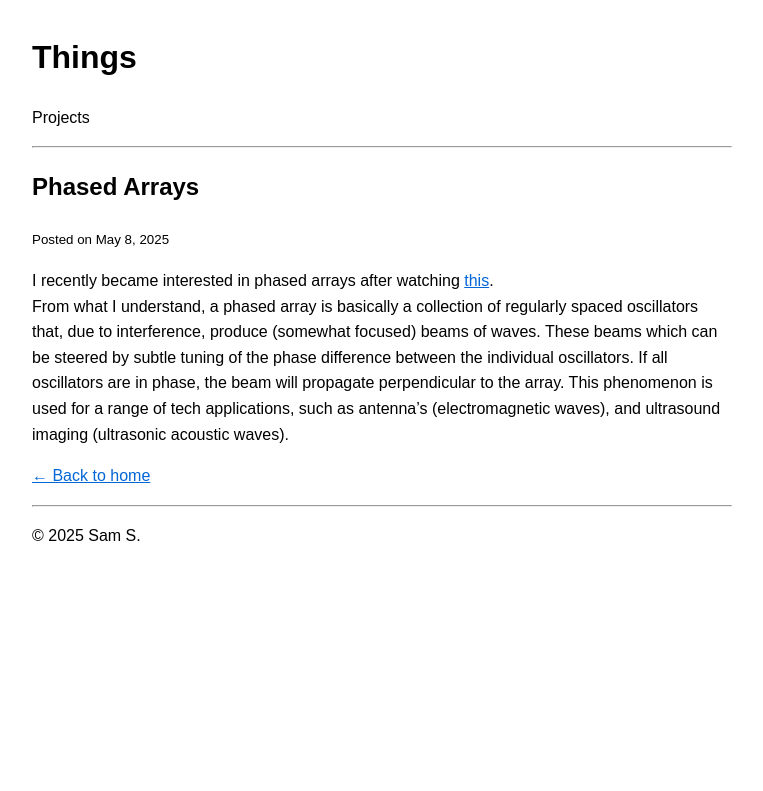
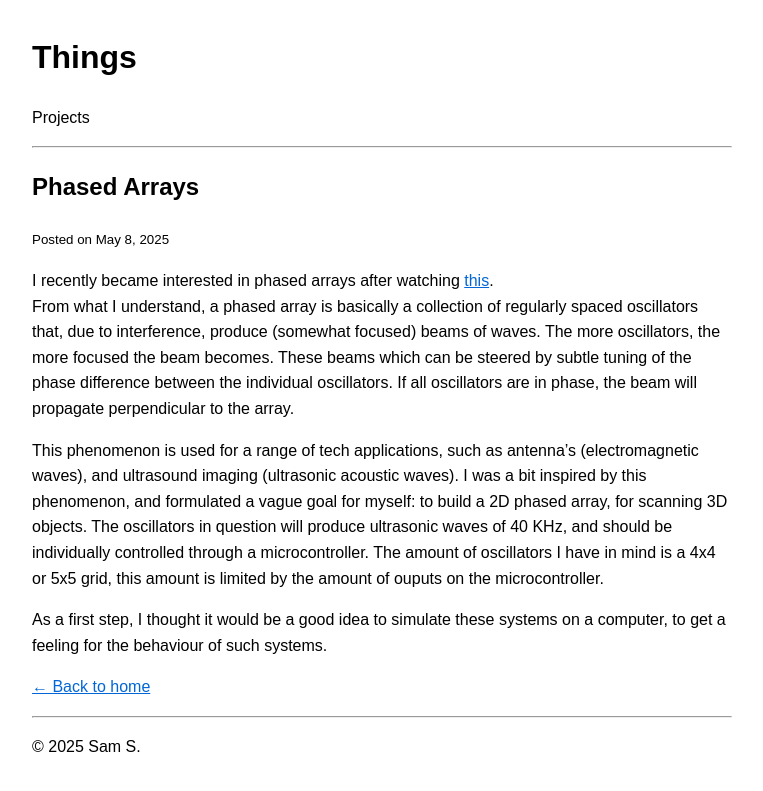
Before and after one commit to samman350/samman350.github.io, a Jekyll site: the page built from _posts/2025-05-08-phased-arrays.md, in a window 1280 px wide. Shown: the top 791 px of the page, without its empty margins (258-1021 px from the left). Built offline with Jekyll 4.4.1, drawn with Linux system fonts in a browser that asks for light colours.

Commit message:
Update 2025-05-08-phased-arrays.md

```diff
--- a/_posts/2025-05-08-phased-arrays.md
+++ b/_posts/2025-05-08-phased-arrays.md
@@ -6,5 +6,8 @@
 ---
 
 I recently became interested in phased arrays after watching [this](https://youtu.be/z4uxC7ISd-c?si=QM6bxZAGs_SjXdXq).
-From what I understand, a phased array is basically a collection of regularly spaced oscillators that, due to interference, produce (somewhat focused) beams of waves. These beams which can be steered by subtle tuning of the phase difference between the individual oscillators. If all oscillators are in phase, the beam will propagate perpendicular to the array.
-This phenomenon is used for a range of tech applications, such as antenna's (electromagnetic waves), and ultrasound imaging (ultrasonic acoustic waves).
+From what I understand, a phased array is basically a collection of regularly spaced oscillators that, due to interference, produce (somewhat focused) beams of waves. The more oscillators, the more focused the beam becomes. These beams which can be steered by subtle tuning of the phase difference between the individual oscillators. If all oscillators are in phase, the beam will propagate perpendicular to the array.
+
+This phenomenon is used for a range of tech applications, such as antenna's (electromagnetic waves), and ultrasound imaging (ultrasonic acoustic waves). I was a bit inspired by this phenomenon, and formulated a vague goal for myself: to build a 2D phased array, for scanning 3D objects. The oscillators in question will produce ultrasonic waves of 40 KHz, and should be individually controlled through a microcontroller. The amount of oscillators I have in mind is a 4x4 or 5x5 grid, this amount is limited by the amount of ouputs on the microcontroller.
+
+As a first step, I thought it would be a good idea to simulate these systems on a computer, to get a feeling for the behaviour of such systems.
```
